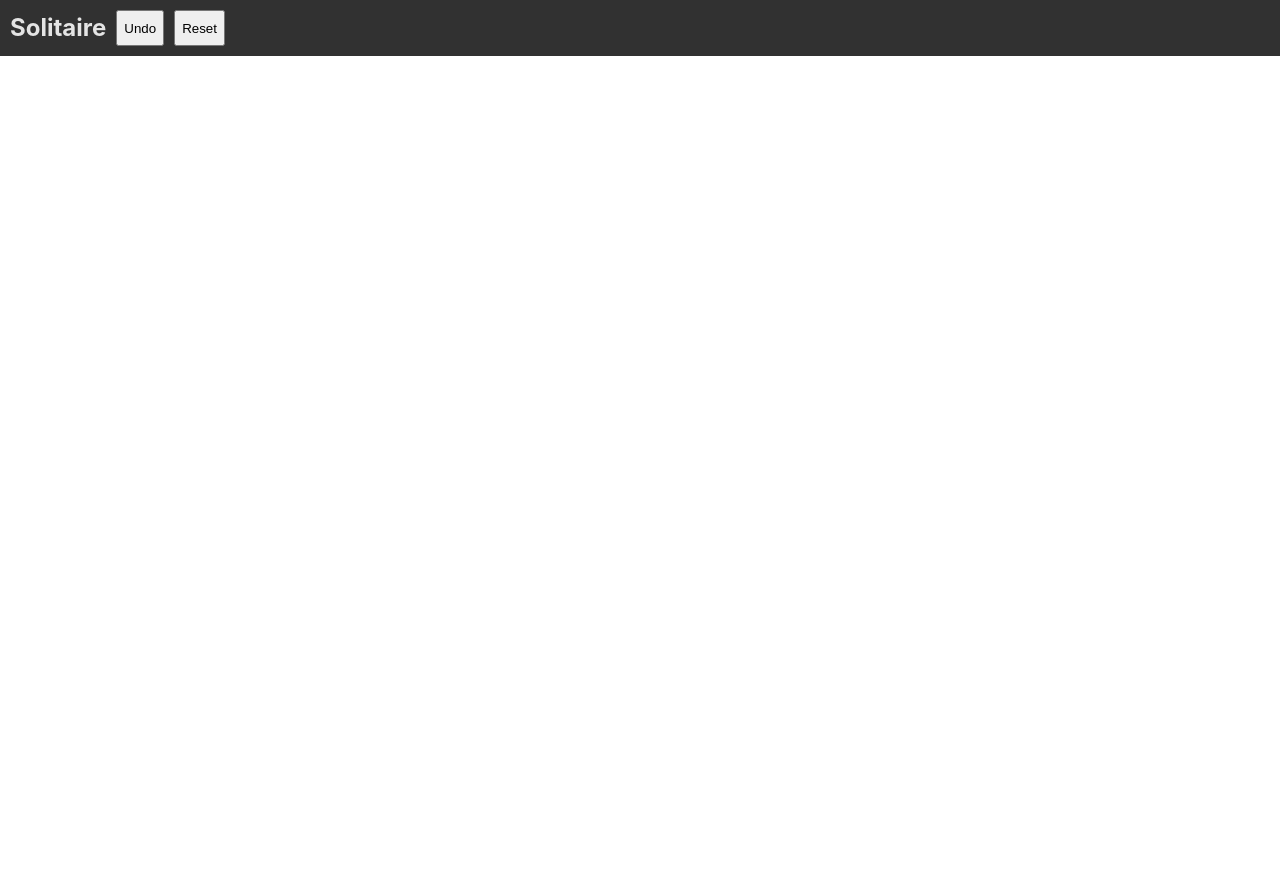
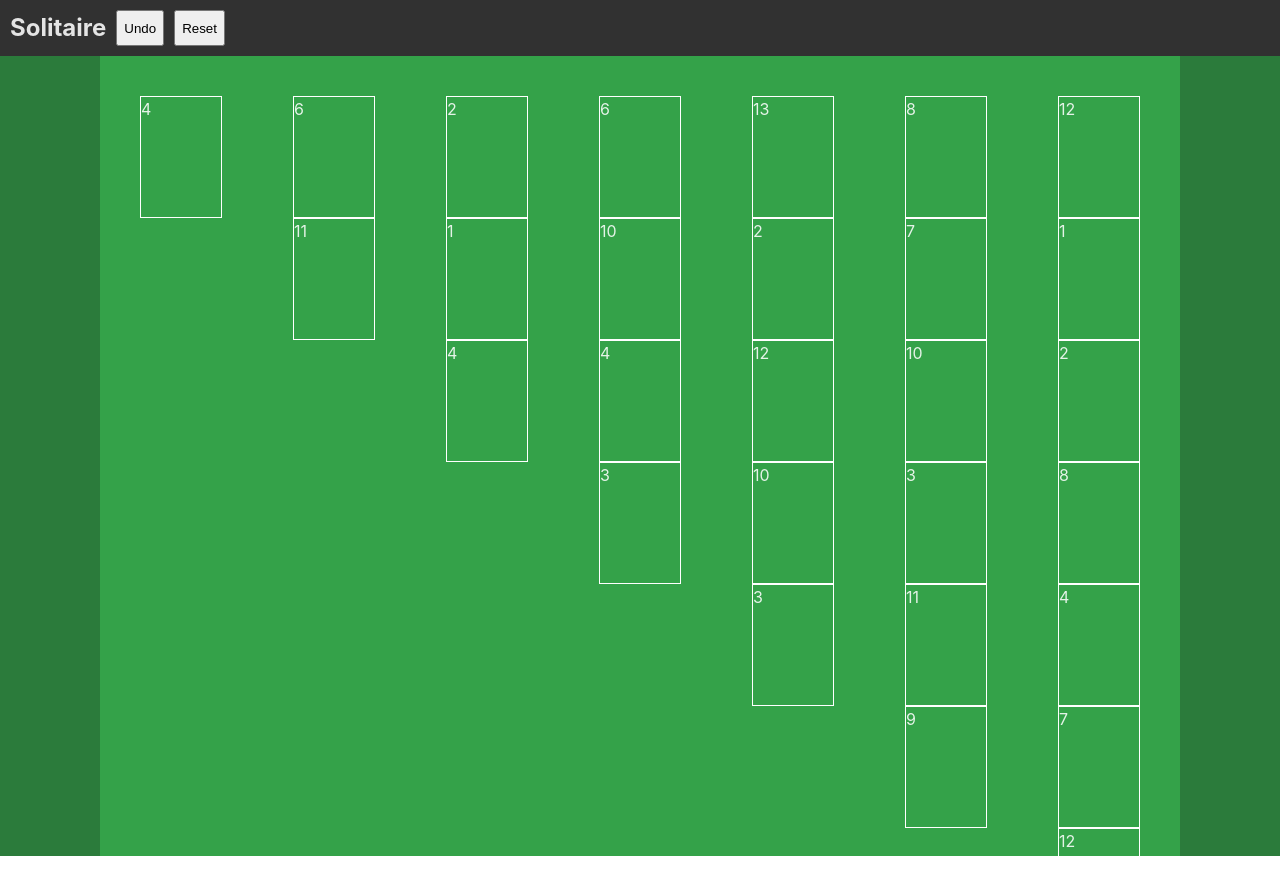
Before and after one commit to winniethemu/solitaire, a React (Vite) app: page / in a window 1280 px wide. Shown: the top 894 px of the page. Before the commit the page ends 800 px from the top, so only its background shows below. Built offline with nearby package versions, Linux system fonts and the light colour scheme.

Commit message:
Tableau and Card components

```diff
--- a/src/App.css
+++ /dev/null
@@ -1,12 +0,0 @@
-.topnav {
-  display: flex;
-  width: 100%;
-  box-sizing: border-box;
-  padding: 10px;
-  background: rgba(49, 49, 49, 1);
-  gap: 10px;
-}
-
-.content {
-  display: flex;
-}
--- /dev/null
+++ b/src/App.module.css
@@ -0,0 +1,24 @@
+.topnav {
+  display: flex;
+  width: 100%;
+  box-sizing: border-box;
+  padding: 10px;
+  background: rgba(49, 49, 49, 1);
+  gap: 10px;
+}
+
+.content {
+  display: flex;
+  height: 100vh;
+}
+
+.stock, .foundation {
+  min-width: 100px;
+  flex-grow: 1;
+  background-color: rgba(43, 123, 59, 1);
+}
+
+.tableau {
+  flex-grow: 7;
+  background-color: rgba(52, 162, 73, 1);
+}
--- a/src/App.tsx
+++ b/src/App.tsx
@@ -1,23 +1,23 @@
-import { GameProvider } from './contexts/GameContext';
+import Tableau from './components/Tableau/Tableau';
 
-import './App.css';
+import styles from './App.module.css';
 
 function App() {
   return (
-    <GameProvider>
-      <div className="container">
-        <nav className="topnav">
+    <div className={styles.container}>
+      <nav className={styles.topnav}>
         <h1>Solitaire</h1>
         <button>Undo</button>
         <button>Reset</button>
       </nav>
-        <main className="content">
-          <section className="stock"></section>
-          <section className="tableau"></section>
-          <section className="foundation"></section>
+      <main className={styles.content}>
+        <section className={styles.stock}></section>
+        <section className={styles.tableau}>
+          <Tableau />
+        </section>
+        <section className={styles.foundation}></section>
       </main>
     </div>
-    </GameProvider>
   );
 }
 
--- /dev/null
+++ b/src/components/Card/Card.module.css
@@ -0,0 +1,5 @@
+.container {
+  min-width: 80px;
+  min-height: 120px;
+  border: 1px solid white;
+}
--- /dev/null
+++ b/src/components/Card/Card.tsx
@@ -0,0 +1,11 @@
+import { CardType } from '../../type';
+
+import styles from './Card.module.css';
+
+type CardProps = {
+  data: CardType;
+};
+
+export default function Card({ data }: CardProps) {
+  return <div className={styles.container}>{data.value}</div>;
+}
--- /dev/null
+++ b/src/components/Tableau/Tableau.module.css
@@ -0,0 +1,11 @@
+.tableauContainer {
+  display: flex;
+  height: 100%;
+  padding: 40px;
+  justify-content: space-between;
+}
+
+.columnContainer {
+  display: flex;
+  flex-direction: column;
+}
--- /dev/null
+++ b/src/components/Tableau/Tableau.tsx
@@ -0,0 +1,32 @@
+import { useGameState } from '../../contexts/GameContext';
+import { CardType } from '../../type';
+import Card from '../Card/Card';
+
+import styles from './Tableau.module.css';
+
+export default function Tableau() {
+  const [state, dispatch] = useGameState();
+
+  return (
+    <div className={styles.tableauContainer}>
+      {state.tableau.map((column, index) => (
+        <TableauColumn key={index} cards={column} />
+      ))}
+    </div>
+  );
+}
+
+type TableauColumnProps = {
+  cards: CardType[];
+};
+
+function TableauColumn({ cards }: TableauColumnProps) {
+  return (
+    <div className={styles.columnContainer}>
+      {cards.map((card) => {
+        const id = `${card.suit}:${card.value}`;
+        return <Card key={id} data={card} />;
+      })}
+    </div>
+  );
+}
--- a/src/contexts/GameContext.tsx
+++ b/src/contexts/GameContext.tsx
@@ -1,8 +1,8 @@
 import React from 'react';
-import { GameAction, GameState } from '../type';
+import { GameAction, GameContextType, GameState } from '../type';
 import { initGame } from '../util';
 
-const GameContext = React.createContext(null);
+const GameContext = React.createContext<GameContextType>(null);
 GameContext.displayName = 'GameContext';
 
 function reducer(state: GameState, action: GameAction): GameState {
@@ -21,13 +21,13 @@ const initialState = initGame();
 
 export function GameProvider({ ...props }) {
   const [state, dispatch] = React.useReducer(reducer, initialState);
-  const value = [state, dispatch];
+  const value = [state, dispatch] as GameContextType;
   return <GameContext.Provider value={value} {...props} />;
 }
 
 export function useGameState() {
   const context = React.useContext(GameContext);
-  if (context === undefined) {
+  if (!context) {
     throw new Error('useGame must be used within a GameProvider');
   }
   return context;
--- a/src/main.tsx
+++ b/src/main.tsx
@@ -1,10 +1,14 @@
-import React from 'react'
-import ReactDOM from 'react-dom/client'
-import App from './App.tsx'
-import './index.css'
+import React from 'react';
+import ReactDOM from 'react-dom/client';
+
+import { GameProvider } from './contexts/GameContext';
+import App from './App.tsx';
+import './index.css';
 
 ReactDOM.createRoot(document.getElementById('root')!).render(
   <React.StrictMode>
-    <App />
-  </React.StrictMode>,
-)
+    <GameProvider>
+      <App />
+    </GameProvider>
+  </React.StrictMode>
+);
--- a/src/type.ts
+++ b/src/type.ts
@@ -1,5 +1,9 @@
+import { Dispatch } from 'react';
 import Card from './models/card';
 import Move from './models/move';
+
+export type CardType = Card;
+export type MoveType = Move;
 
 export enum Pile {
   STOCK = 0,
@@ -29,3 +33,5 @@ export interface GameAction {
   type: GameActionType;
   payload: unknown;
 }
+
+export type GameContextType = [GameState, Dispatch<GameAction>] | null;
```
Lines whose indentation alone changed are shown as unchanged.
